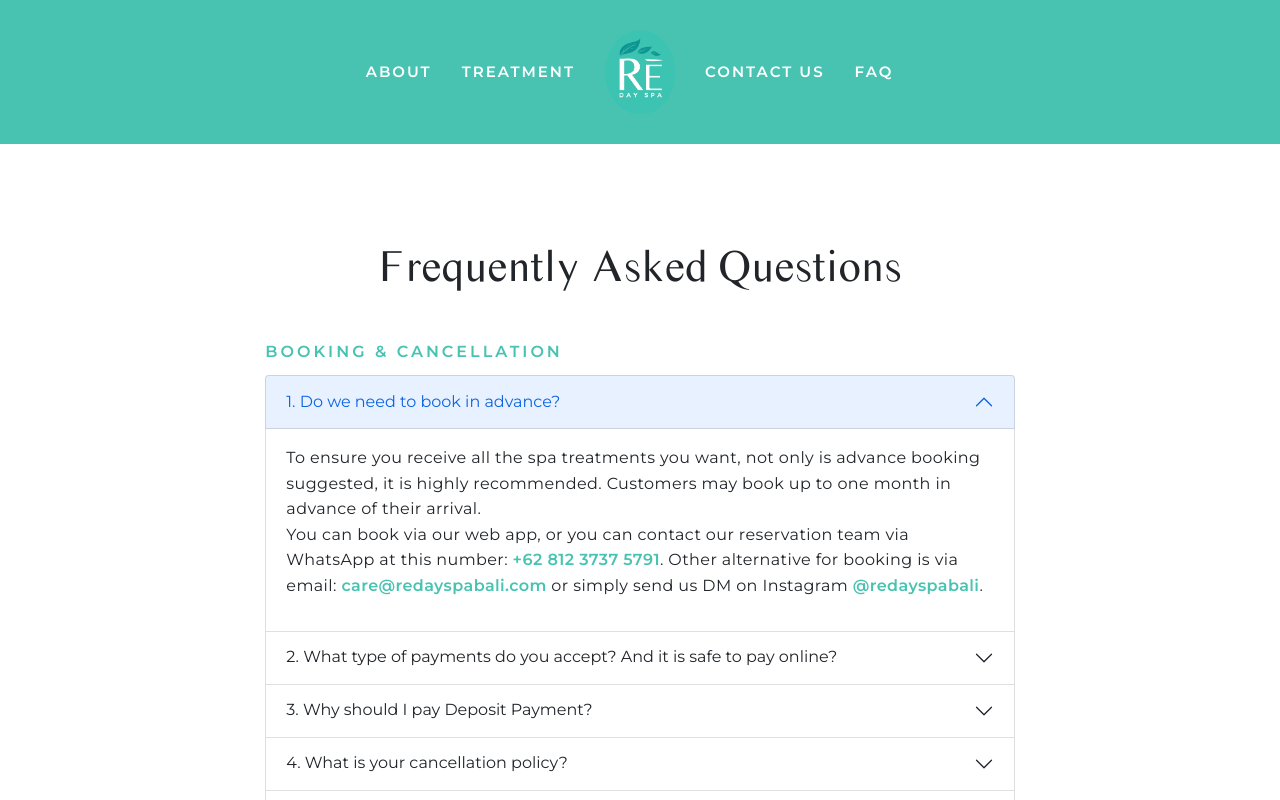
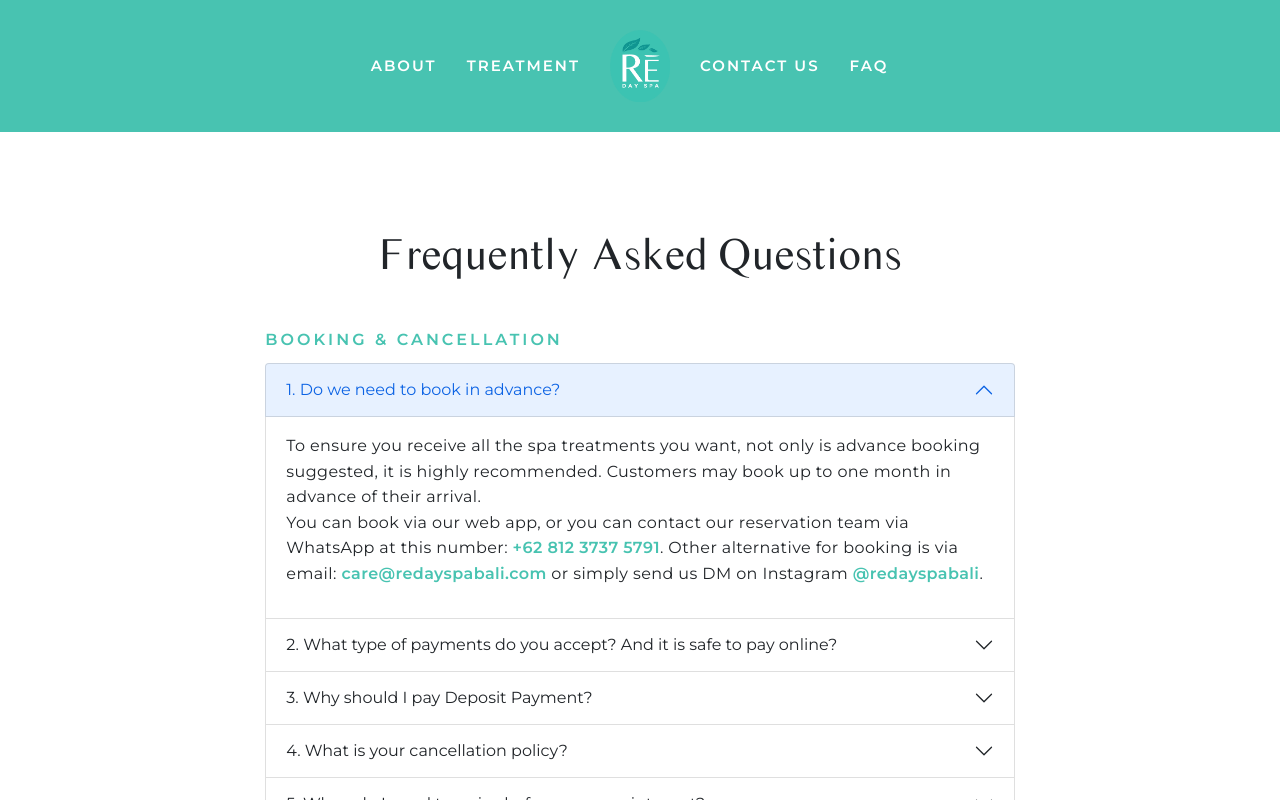
Before and after one commit to aldipee/redayspa, a Next.js app: page /faq in a window 1280 px wide. Shown: the top 800 px of the page. Built offline with nearby package versions, Linux system fonts and the light colour scheme.

Commit message:
change logo size

```diff
--- a/public/css/main.css
+++ b/public/css/main.css
@@ -95,7 +95,7 @@ body {
   width: 45%;
 }
 .center-side {
-  width: 70px;
+  width: 60px;
   margin: 0 15px;
 }
 .item-main-nav,
@@ -300,7 +300,8 @@ body {
   color: #9af2e5;
 }
 .logo-placement {
-  width: 5rem;
+  width: 4.5rem;
+  padding: 1rem;
 }
 .button-toggle {
   position: fixed;
@@ -335,7 +336,7 @@ body {
   position: relative;
 }
 .logo-menu {
-  max-width: 80px;
+  max-width: 70px;
 }
 .btn-close-menu {
   position: absolute;
```
